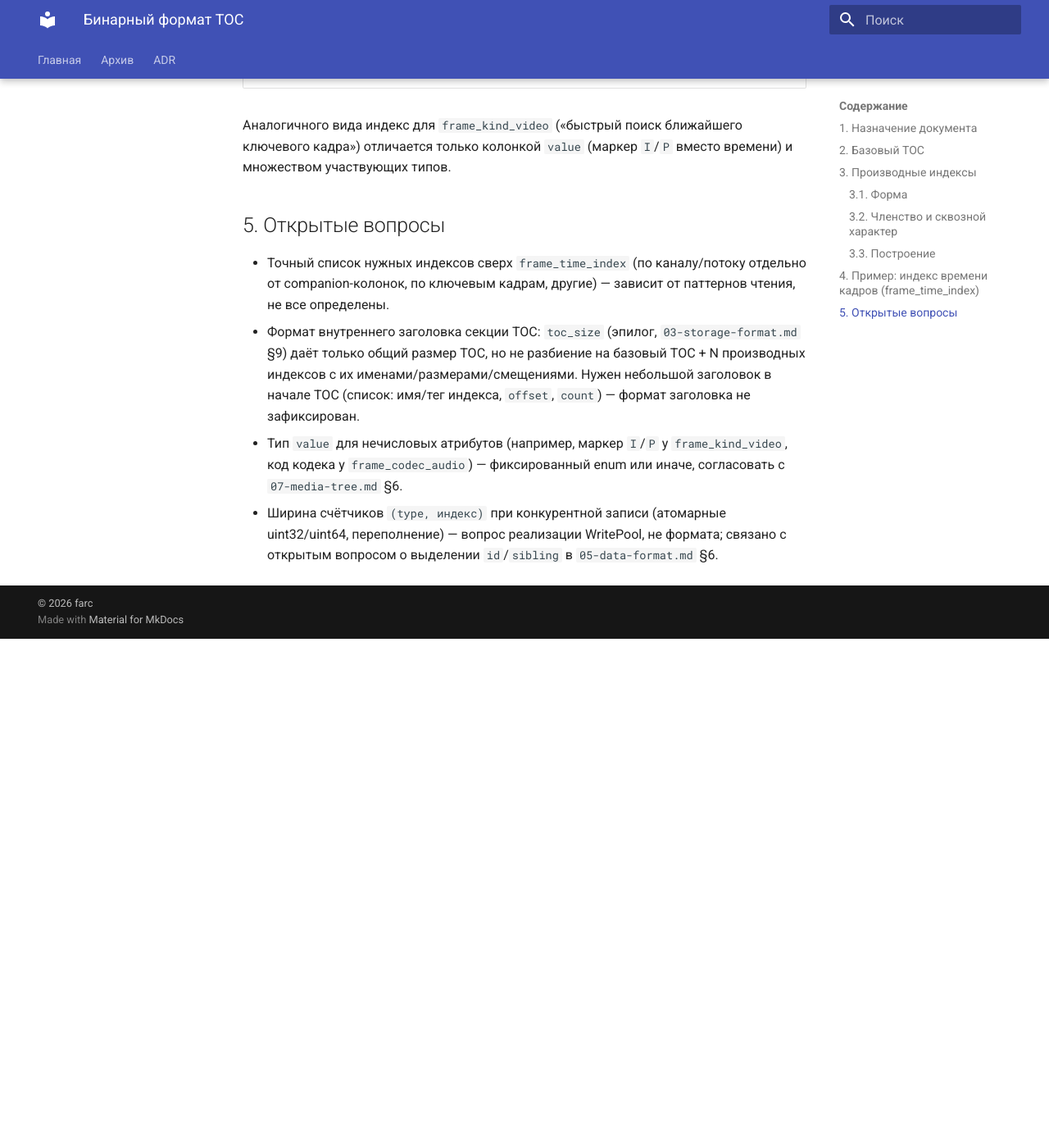
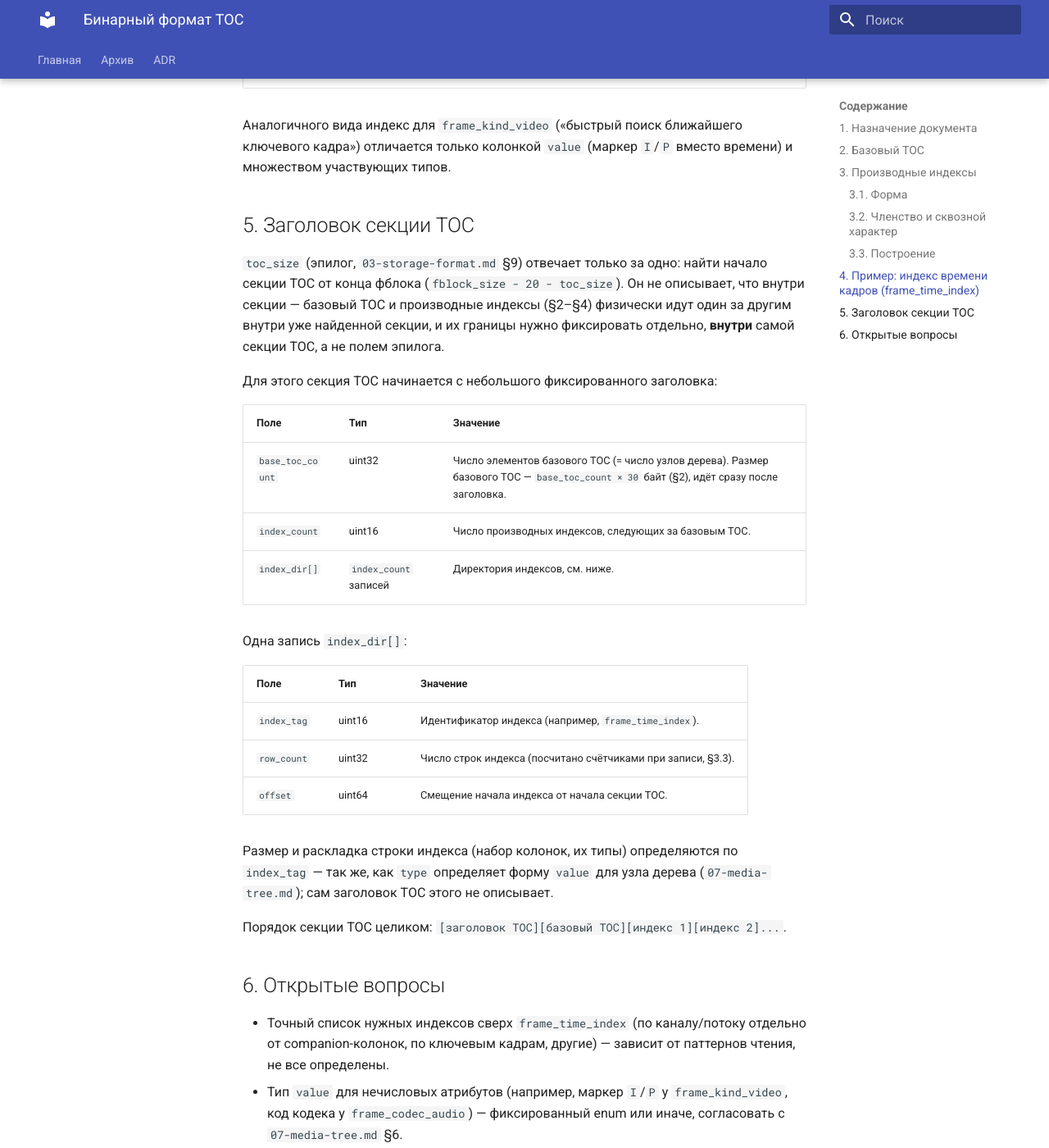
Before and after one commit to traycers/farc, an MkDocs documentation site: the page built from docs/docs/archive/06-toc-format.md, in a window 1280 px wide and 1400 px high, scrolled down 3060 px. Shown: the whole window at 82% size. Built offline with MkDocs 1.6.1 and Material for MkDocs 9.7.7, drawn with Linux system fonts in a browser that asks for light colours; before the commit the page ends 3839 px from its top, so only the background shows below that.

Commit message:
update data indexes

```diff
--- a/docs/docs/archive/06-toc-format.md
+++ b/docs/docs/archive/06-toc-format.md
@@ -70,9 +70,32 @@ TOC состоит из двух частей:
 
 Аналогичного вида индекс для `frame_kind_video` («быстрый поиск ближайшего ключевого кадра») отличается только колонкой `value` (маркер `I`/`P` вместо времени) и множеством участвующих типов.
 
-## 5. Открытые вопросы
+## 5. Заголовок секции TOC
+
+`toc_size` (эпилог, `03-storage-format.md` §9) отвечает только за одно: найти начало секции TOC от конца фблока (`fblock_size - 20 - toc_size`). Он не описывает, что внутри секции — базовый TOC и производные индексы (§2–§4) физически идут один за другим внутри уже найденной секции, и их границы нужно фиксировать отдельно, **внутри** самой секции TOC, а не полем эпилога.
+
+Для этого секция TOC начинается с небольшого фиксированного заголовка:
+
+| Поле | Тип | Значение |
+|------|-----|----------|
+| `base_toc_count` | uint32 | Число элементов базового TOC (= число узлов дерева). Размер базового TOC — `base_toc_count × 30` байт (§2), идёт сразу после заголовка. |
+| `index_count` | uint16 | Число производных индексов, следующих за базовым TOC. |
+| `index_dir[]` | `index_count` записей | Директория индексов, см. ниже. |
+
+Одна запись `index_dir[]`:
+
+| Поле | Тип | Значение |
+|------|-----|----------|
+| `index_tag` | uint16 | Идентификатор индекса (например, `frame_time_index`). |
+| `row_count` | uint32 | Число строк индекса (посчитано счётчиками при записи, §3.3). |
+| `offset` | uint64 | Смещение начала индекса от начала секции TOC. |
+
+Размер и раскладка строки индекса (набор колонок, их типы) определяются по `index_tag` — так же, как `type` определяет форму `value` для узла дерева (`07-media-tree.md`); сам заголовок TOC этого не описывает.
+
+Порядок секции TOC целиком: `[заголовок TOC][базовый TOC][индекс 1][индекс 2]...`.
+
+## 6. Открытые вопросы
 
 - Точный список нужных индексов сверх `frame_time_index` (по каналу/потоку отдельно от companion-колонок, по ключевым кадрам, другие) — зависит от паттернов чтения, не все определены.
-- Формат внутреннего заголовка секции TOC: `toc_size` (эпилог, `03-storage-format.md` §9) даёт только общий размер TOC, но не разбиение на базовый TOC + N производных индексов с их именами/размерами/смещениями. Нужен небольшой заголовок в начале TOC (список: имя/тег индекса, `offset`, `count`) — формат заголовка не зафиксирован.
 - Тип `value` для нечисловых атрибутов (например, маркер `I`/`P` у `frame_kind_video`, код кодека у `frame_codec_audio`) — фиксированный enum или иначе, согласовать с `07-media-tree.md` §6.
 - Ширина счётчиков `(type, индекс)` при конкурентной записи (атомарные uint32/uint64, переполнение) — вопрос реализации WritePool, не формата; связано с открытым вопросом о выделении `id`/`sibling` в `05-data-format.md` §6.
```
